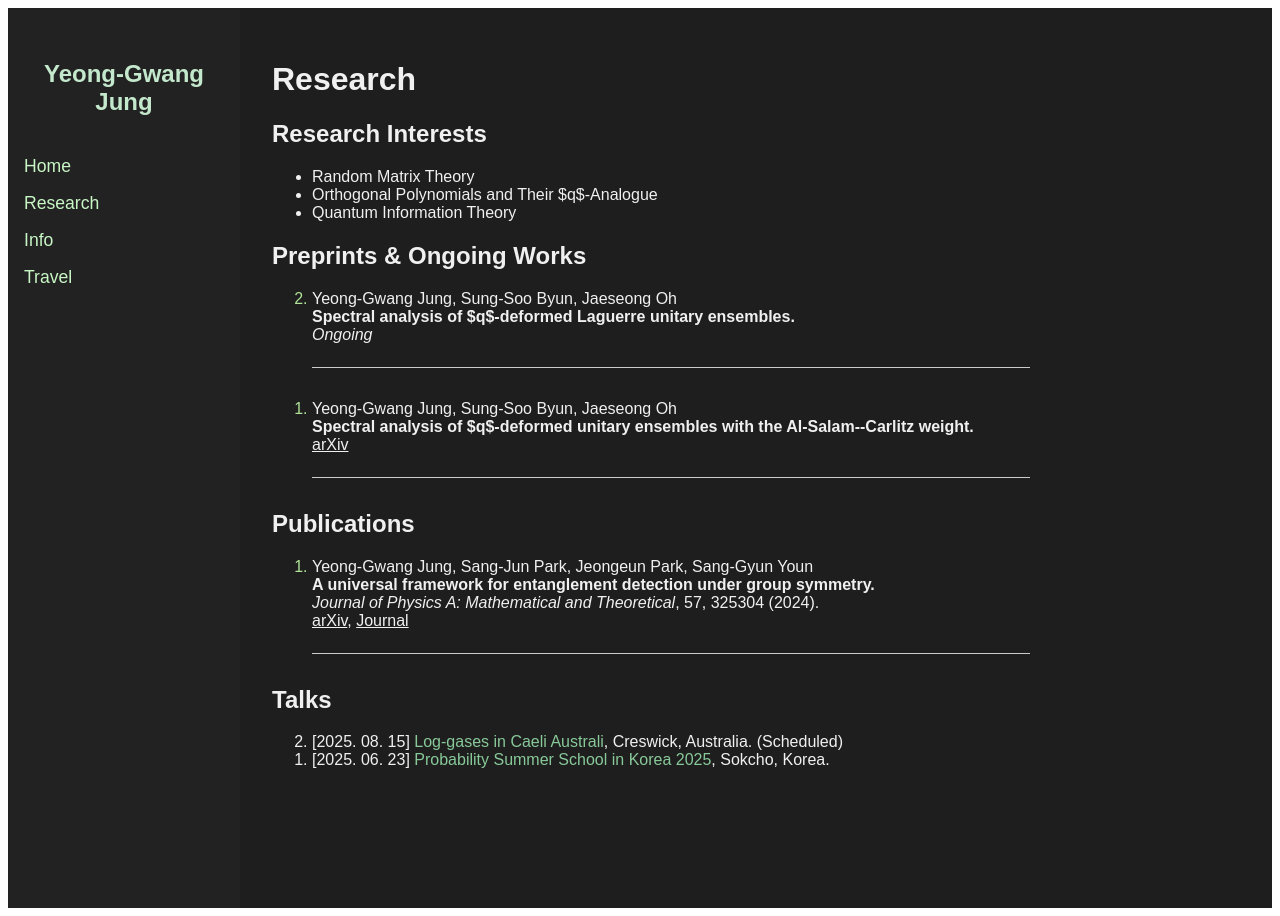
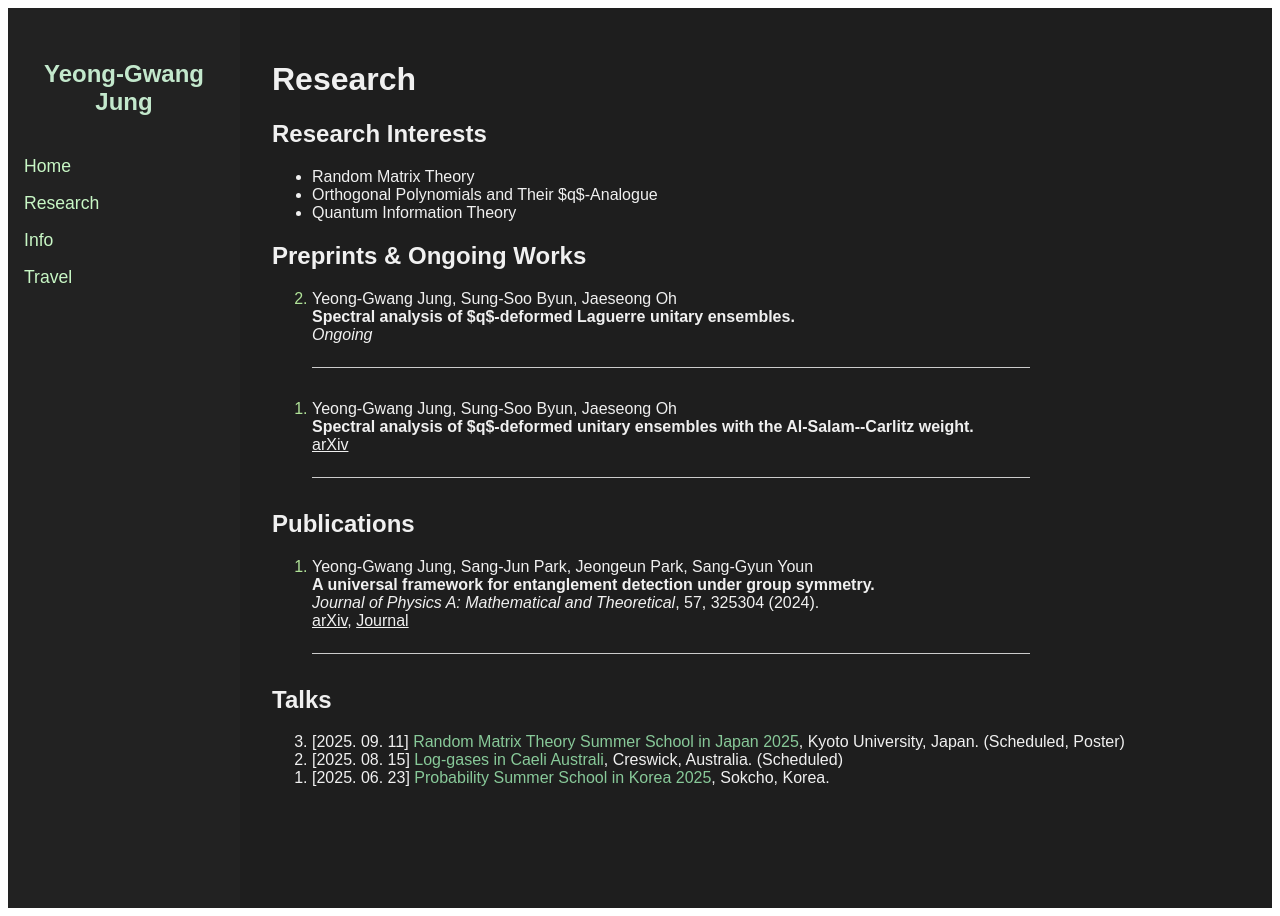
Before and after one commit to y-gJung/y-gJung.github.io, a Jekyll site: the page built from research.md, in a window 1280 px wide. Built offline with Jekyll 4.4.1, drawn with Linux system fonts in a browser that asks for light colours.

Commit message:
Update research.md

```diff
--- a/research.md
+++ b/research.md
@@ -38,6 +38,9 @@
 ## Talks
 <ol reversed>
   <li>
+    [2025. 09. 11] <a href="https://benoitcollins.github.io/rmt2025/">Random Matrix Theory Summer School in Japan 2025</a>, Kyoto University, Japan. (Scheduled, Poster)
+  </li>
+  <li>
   [2025. 08. 15] <a href="https://lica2025.github.io/">Log-gases in Caeli Australi</a>, Creswick, Australia. (Scheduled)
   </li>
   <li>
```
